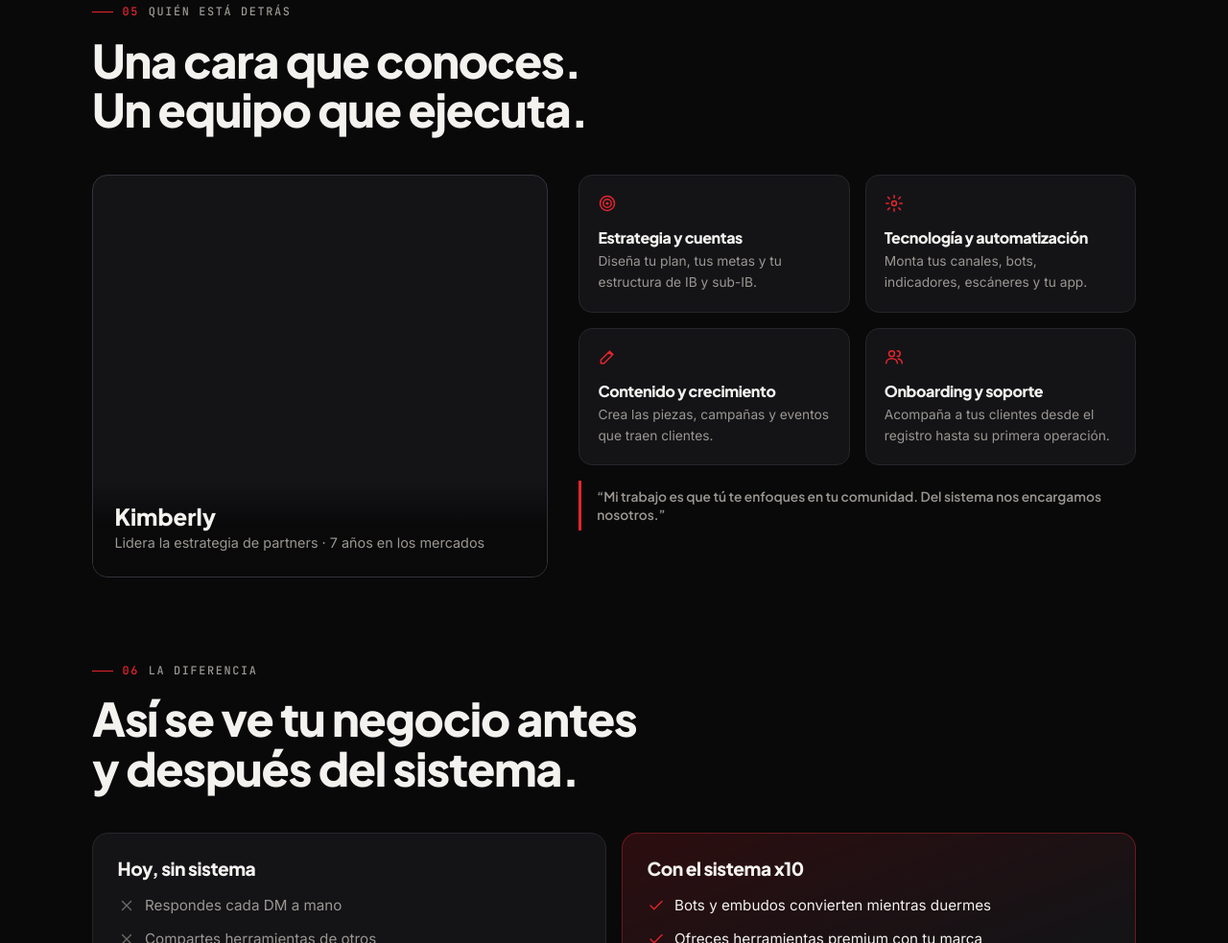
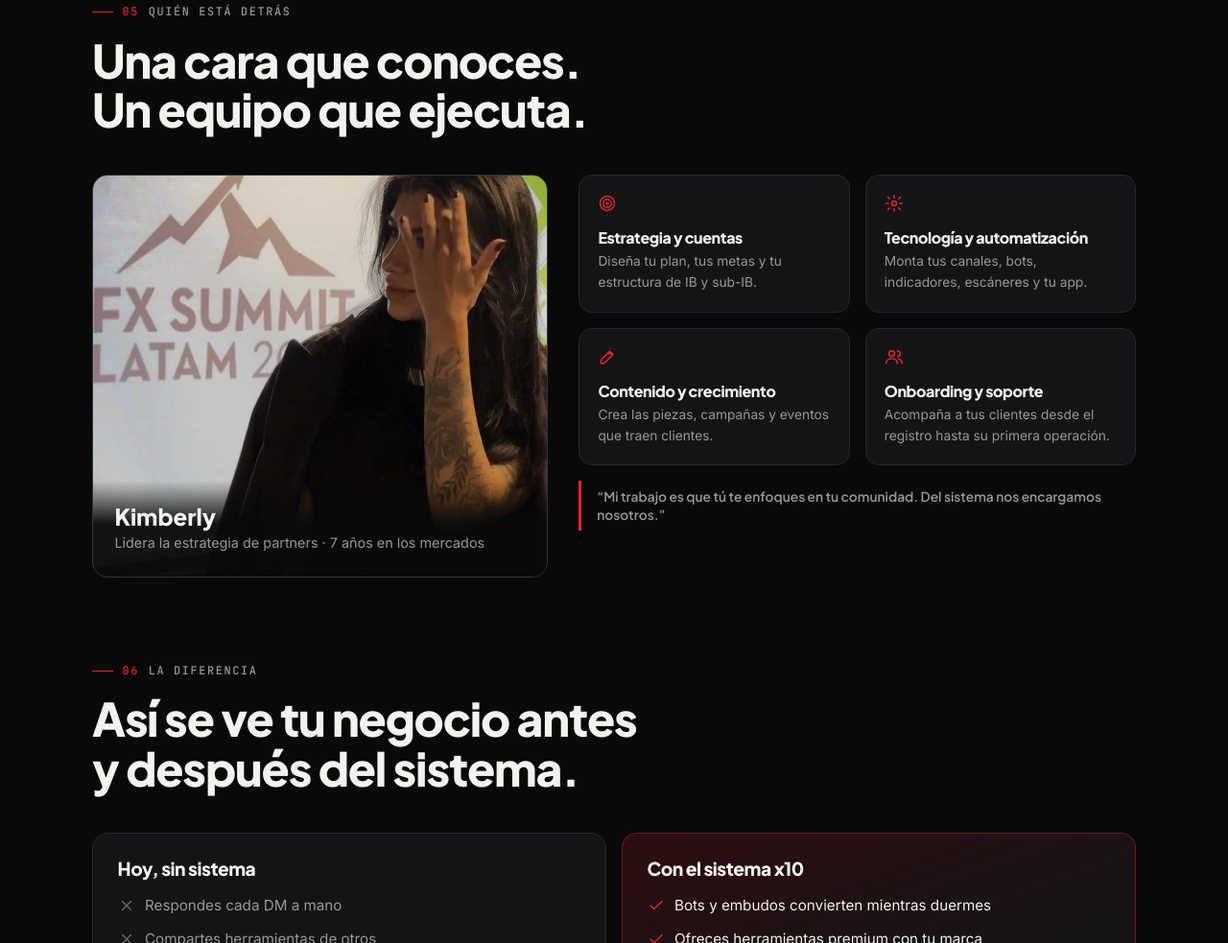
Before and after one commit to kim1234-ww/scalex10, a plain HTML site: page index.html in a window 1280 px wide. Shown: the part 4826-5809 px from the top of the page at 96% size. Drawn offline with Linux system fonts and the light colour scheme.

Commit message:
Fix image source path for Kimberly's photo

```diff
--- a/index.html
+++ b/index.html
@@ -425,7 +425,7 @@ footer p+p{margin-top:.6rem}
     <div class="head"><span class="eyebrow"><span class="num">05</span> <span data-i="e_eb">Quién está detrás</span></span><h2 data-i="e_t">Una cara que conoces. Un equipo que ejecuta.</h2></div>
     <div class="team">
       <div class="lead-card">
-        <img src="fotos/trabaja.jpg" alt="Kimberly" onerror="this.remove()">
+        <img src="trabaja.jpg" alt="Kimberly" onerror="this.remove()">
         <div class="ov"><b>Kimberly</b><span data-i="e_role">Lidera la estrategia de partners · 7 años en los mercados</span></div>
       </div>
       <div class="roles">
```
